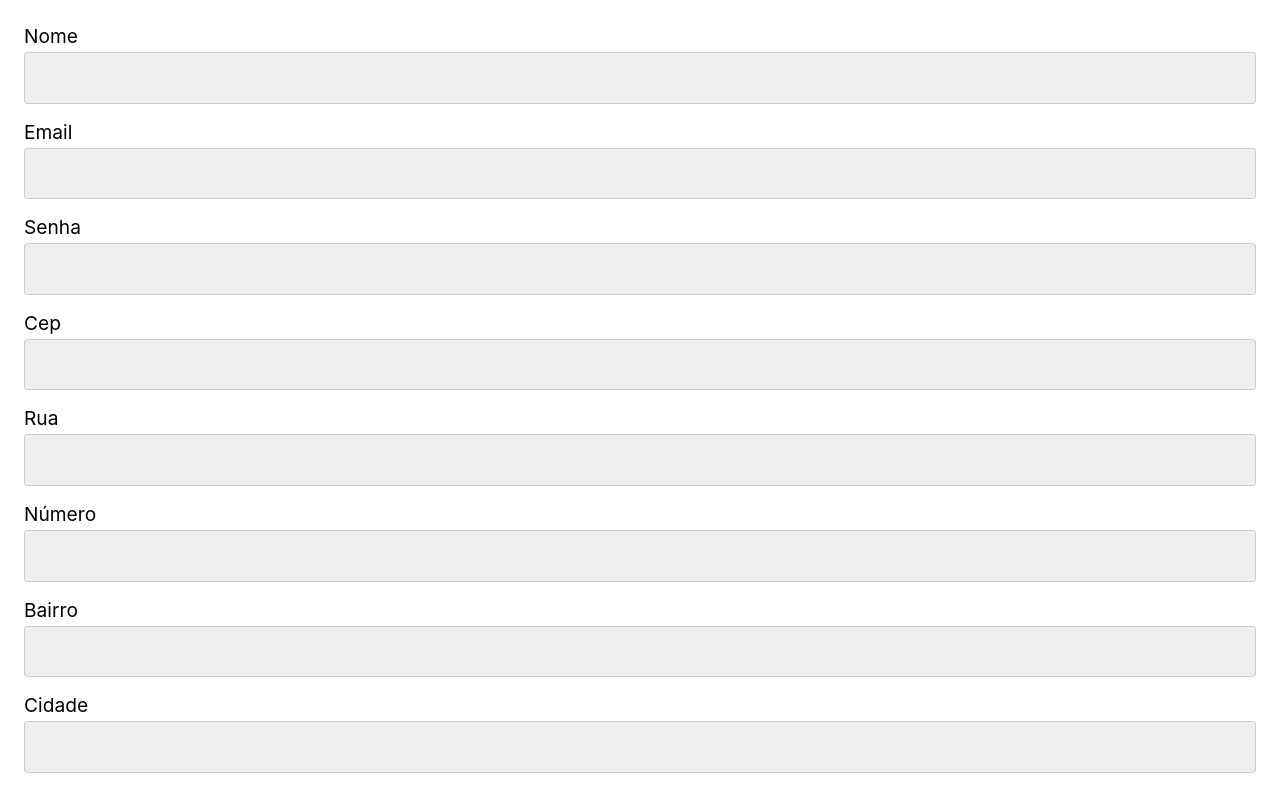
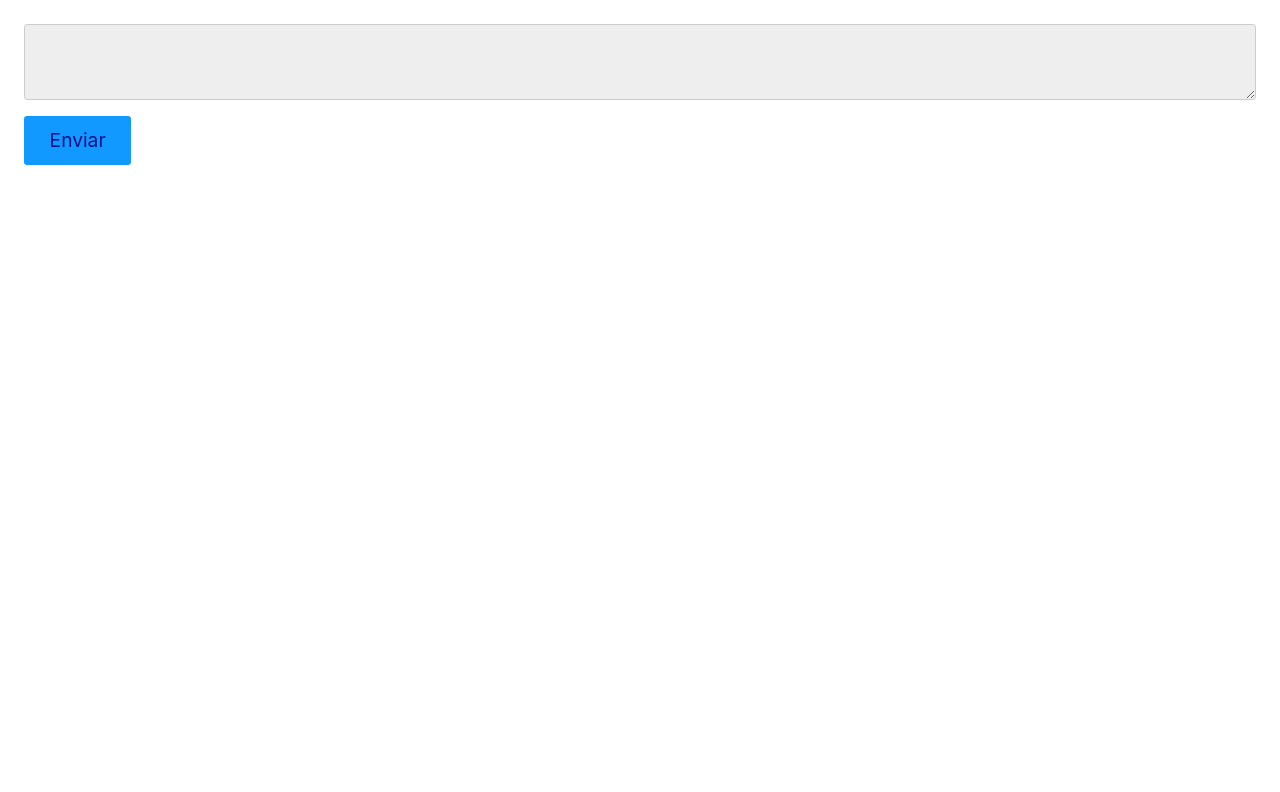
Before and after one commit to Kelvin-Jesus/react-completo, a React (Create React App) app: page / in a window 1280 px wide. Shown: the top 792 px of the page. Built offline with nearby package versions, Linux system fonts and the light colour scheme.

Commit message:
new-class: 0402-textarea

```diff
--- /dev/null
+++ b/src/03-formularios/0402-textarea/App.js
@@ -0,0 +1,23 @@
+import React from 'react';
+
+const App = () => {
+
+    const [ textarea, setTextarea ] = React.useState()
+
+    const handleSubmit = React.useCallback((e) => {
+        console.log(e)
+        e.preventDefault()
+
+    }, [])
+
+    return (
+        <>
+            <form onSubmit={handleSubmit}>
+                <textarea value={textarea} onChange={({target}) => setTextarea(target.value)} />
+                <button type='submit'>Enviar</button>
+            </form>
+        </>
+    );
+}
+
+export default App;
--- a/src/index.js
+++ b/src/index.js
@@ -1,7 +1,7 @@
 import React from 'react';
 import ReactDOM from 'react-dom';
 import './App.css';
-import App from './03-formularios/0401-input/exercicios/ex1';
+import App from './03-formularios/0402-textarea/App';
 // import App from './App';
 
 ReactDOM.render(
```
